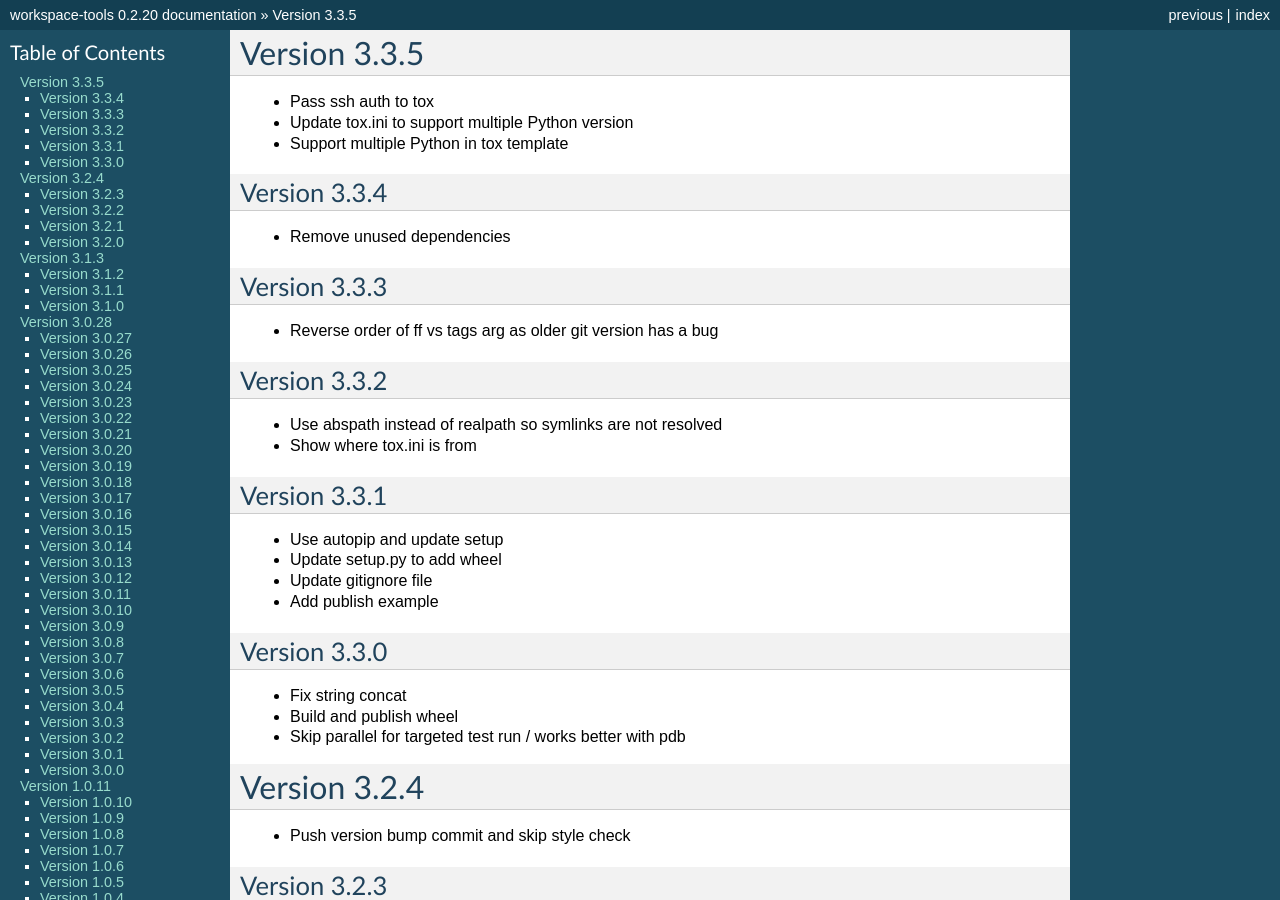
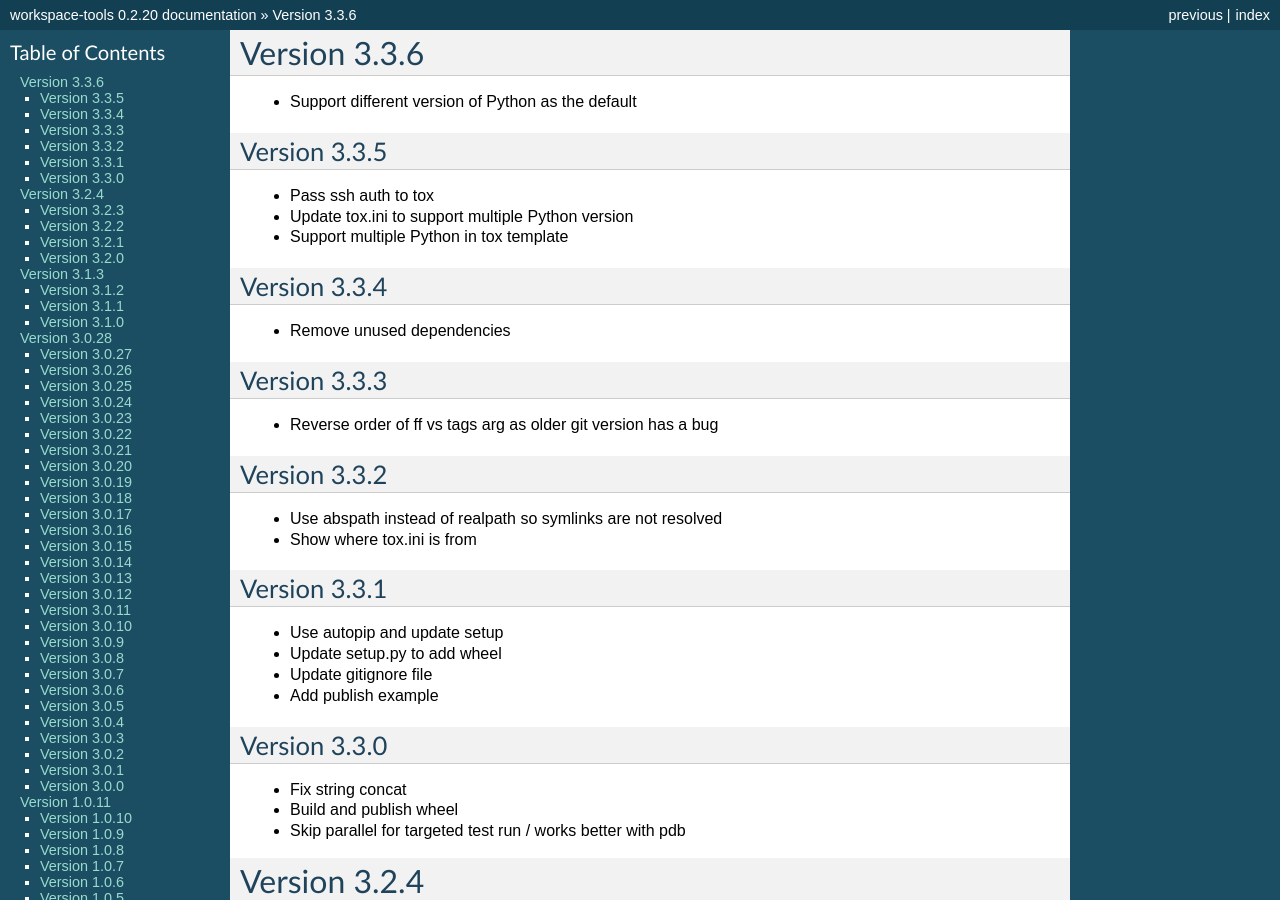
Before and after one commit to maxzheng/workspace-tools, a Sphinx documentation site: the page built from docs/CHANGELOG.rst, in a window 1280 px wide and 900 px high. Built offline with Sphinx 7.4.7, drawn with Linux system fonts in a browser that asks for light colours; some of the changed text lies outside the part shown.

Commit message:
Publish version 3.3.6

```diff
--- a/docs/CHANGELOG.rst
+++ b/docs/CHANGELOG.rst
@@ -1,5 +1,10 @@
+Version 3.3.6
+================================================================================
+
+* Support different version of Python as the default
+
 Version 3.3.5
-================================================================================
+--------------------------------------------------------------------------------
 
 * Pass ssh auth to tox
 * Update tox.ini to support multiple Python version
--- a/setup.py
+++ b/setup.py
@@ -10,7 +10,7 @@ def find_files(path):
 
 setuptools.setup(
     name='workspace-tools',
-    version='3.3.6',
+    version='3.3.7',
 
     author='Max Zheng',
     author_email='maxzheng.os@gmail.com',
```
